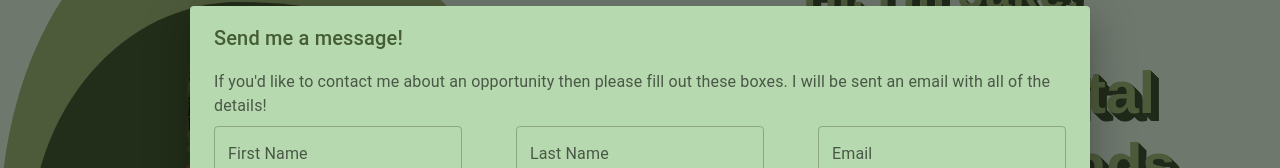
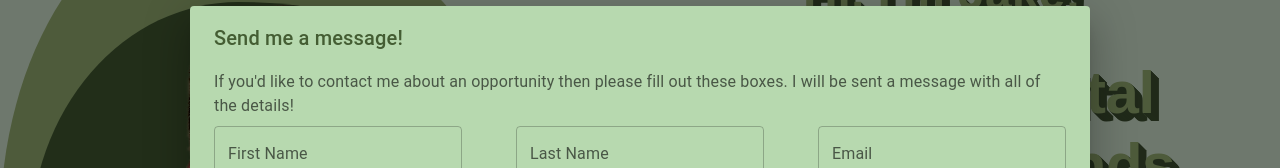
Before and after one commit to JakeSchroder/portfolio-jake, a React (Create React App) app: page / in a window 1280 px wide. Both pictures are taken after a click on the button "CONTACT". Shown: the part 234-402 px from the top of the page. Built offline with nearby package versions, Linux system fonts and the light colour scheme.

Commit message:
Update wording

```diff
--- a/src/components/MessageForm.js
+++ b/src/components/MessageForm.js
@@ -32,7 +32,7 @@ export default function MessageForm() {
         <DialogContent>
           <DialogContentText>
             If you'd like to contact me about an opportunity then please fill out these boxes.
-            I will be sent an email with all of the details!
+            I will be sent a message with all of the details!
           </DialogContentText>
           <Grid container justifyContent='space-between'>
             <Grid item>
```
